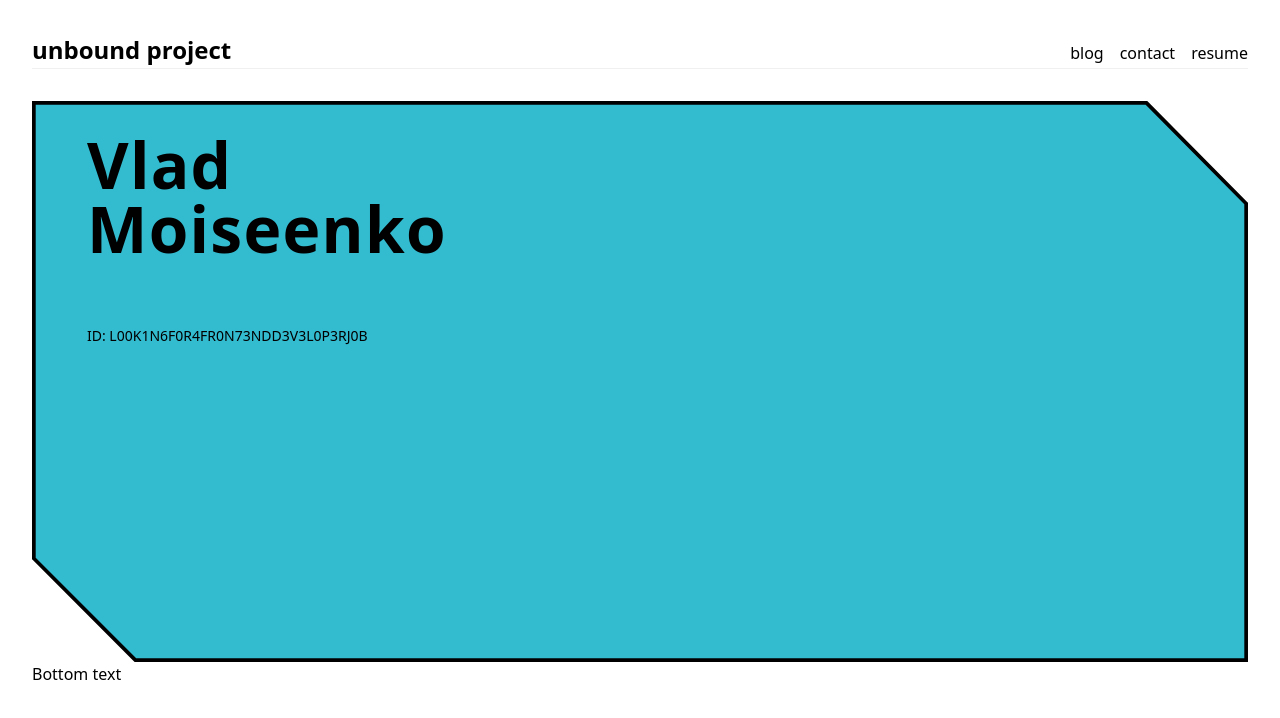
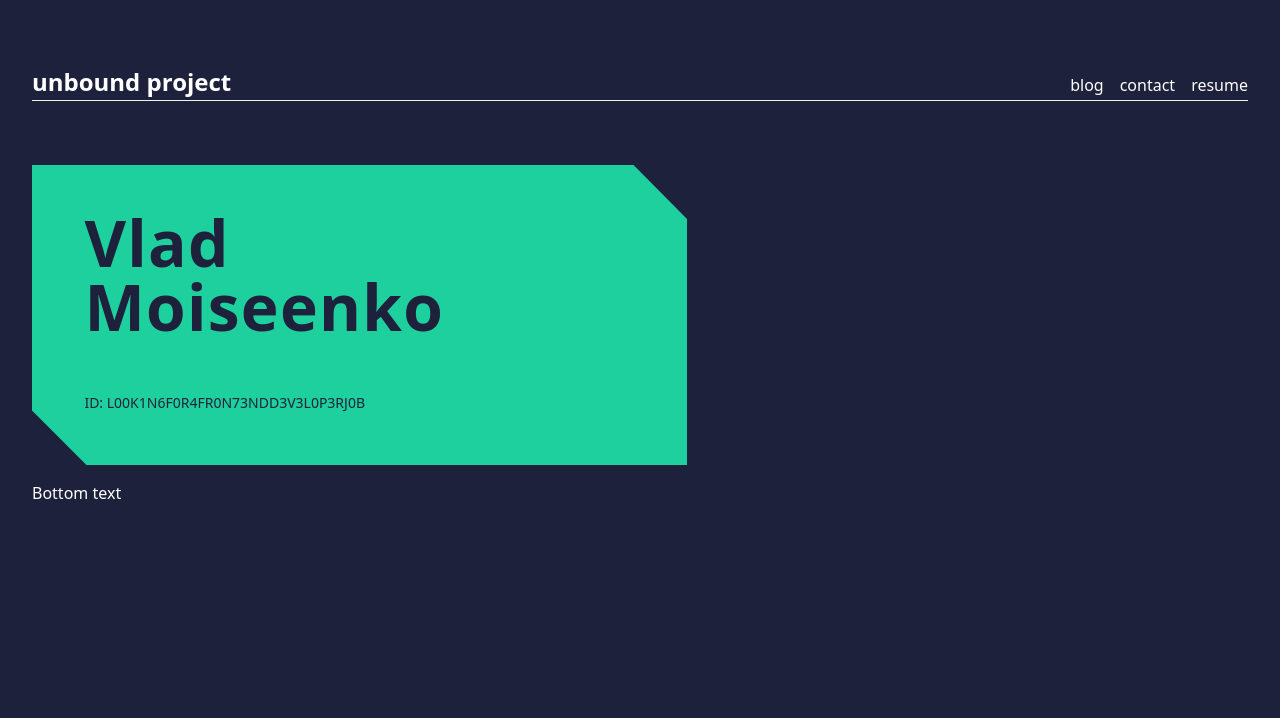
Before and after one commit to B0und/PersonalWebsite, a Next.js app: page / in a window 1280 px wide. Shown: the top 718 px of the page. Built offline with nearby package versions, Linux system fonts and the light colour scheme.

Commit message:
make card fluid

```diff
--- a/components/GlobalStyles.tsx
+++ b/components/GlobalStyles.tsx
@@ -68,15 +68,16 @@ export const GlobalStyles = createGlobalStyle`
   *:before,
   *:after {
     font-family: "Noto Sans", sans-serif;
+    background: var( --color-background);
+    color: white;
   }
 
   html {
-    --primary-blue: hsla(203, 66%, 56%);
-    --secondary-blue: hsl(204, 87%, 81%, 0.5);
     // silence the warning
     --reach-dialog: 1;
 
     --color-border: #f0f0f0;
+    --color-background : #1E213C;
   }
 `;
 
--- a/components/MainCard.tsx
+++ b/components/MainCard.tsx
@@ -3,11 +3,8 @@ import styled from "styled-components";
 
 const MainCard = () => {
   return (
-    <Wrapper
-      className="relative flex max-w-2xl  flex-col
-        bg-[url('/main-card.svg')] bg-contain bg-no-repeat pt-16 text-mainbg"
-    >
-      <Name className=" pl-14 pt-7 pb-14 text-7xl">
+    <Wrapper>
+      <Name>
         Vlad <br /> Moiseenko
       </Name>
       <IdText>id: l00k1n6f0r4fr0n73ndd3v3l0p3rj0b</IdText>
@@ -17,9 +14,11 @@ const MainCard = () => {
 
 const Wrapper = styled.div`
   background: url("/main-card.svg") no-repeat;
-  /* color: #33bbd0; */
-  background-size: 100% auto;
-  /* max-width: 659px; */
+  background-position: center;
+  background-size: 100% 100%;
+
+  max-width: 655px;
+  height: 100%;
   min-height: 0;
   width: auto;
 
@@ -27,26 +26,40 @@ const Wrapper = styled.div`
   flex-direction: column;
 
   /* svg width / height */
-  aspect-ratio: 659/304;
+  aspect-ratio: 655/300;
+  margin-bottom: 16px;
 `;
 
 const IdText = styled.p`
   text-transform: uppercase;
   /* padding-bottom: 64px; */
-  padding-left: 55px;
+  padding-left: 8%;
+  padding-bottom: 8%;
 
-  font-size: ${14 / 16}rem;
-  color: black;
+  /* font-size: ${14 / 16}rem; */
+  font-size: clamp(8px, calc(0.5rem + ((1vw - 3.75px) * 1.8462)), 14px);
+  min-height: 0vw;
+
+  background: inherit;
+  color: var(--color-background);
 `;
 
 const Name = styled.h1`
-  padding-top: 32px;
-  padding-left: 55px;
-  padding-bottom: 64px;
+  /* padding-top: 32px; */
+  /* padding-left: 55px; */
+  /* padding-bottom: 64px; */
+  padding-top: 7%;
+  padding-left: 8%;
+  padding-bottom: 8.5%;
 
-  font-size: ${64 / 16}rem;
+  /* font-size: ${64 / 16}rem; */
+  font-size: clamp(36px, calc(2.25rem + ((1vw - 3.75px) * 8.6154)), 64px);
+  min-height: 0vw;
+
   line-height: 100%;
   letter-spacing: 0.02em;
-  color: black;
+
+  background: inherit;
+  color: var(--color-background);
 `;
 export default MainCard;
--- a/components/Navbar.tsx
+++ b/components/Navbar.tsx
@@ -30,8 +30,8 @@ const Nav = styled.nav`
   justify-content: space-between;
   border-bottom: 1px solid var(--color-border);
 
-  padding-top: 32px;
-  margin-bottom: 32px;
+  padding-top: 64px;
+  margin-bottom: 64px;
 `;
 
 const List = styled.ul`
```
Also changed, not shown: public/main-card.svg.
